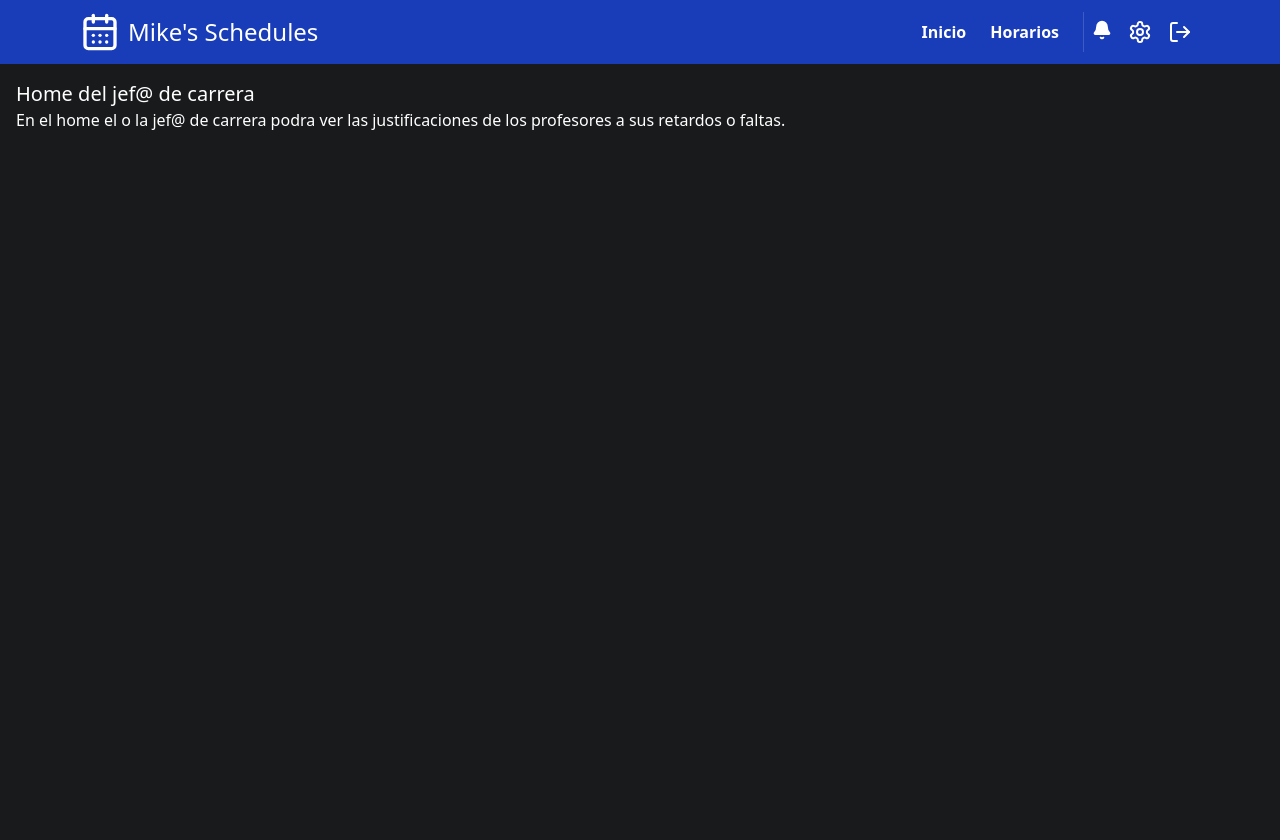
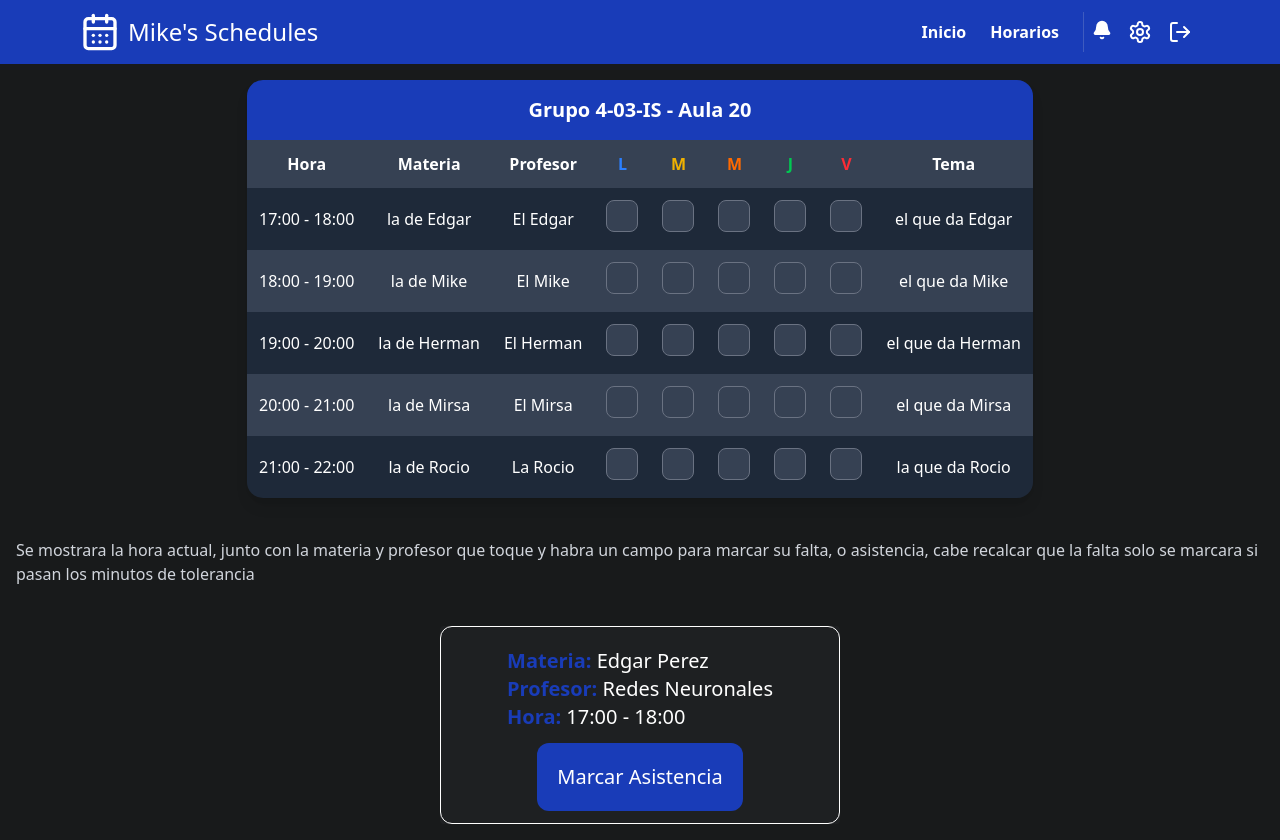
Before and after one commit to ErickDbS/Lo-de-mike, a React (Vite) app: page /home in a window 1280 px wide. Before the commit the page ends 800 px from the top, so only its background shows below. Built offline with nearby package versions, Linux system fonts and the light colour scheme.

Commit message:
creacion de la card de clase actual y modificacion al home

```diff
--- a/src/AppRoutes.tsx
+++ b/src/AppRoutes.tsx
@@ -9,7 +9,8 @@ import Reports from "./pages/reports/reports";
 import History from "./pages/history/History";
 import HomeAdmin from "./pages/Home/homeAdmin";
 
-const userRole: string = "admin";
+
+const userRole: string = "jefe";
 
 export default function AppRoutes() {
     return (
@@ -31,6 +32,7 @@ export default function AppRoutes() {
                     <Route path="/settings" element={<Settings />} />
                 </Route>
                 <Route path="/prueba" element={<Prueba />} />
+
             </Routes>
         </>
     );
--- /dev/null
+++ b/src/components/Card/Card.tsx
@@ -0,0 +1,27 @@
+interface CardProps {
+    nameProfesor: string;
+    nameMateria: string;
+    Hora:string;
+}
+
+export default function Card({nameProfesor, nameMateria, Hora}: CardProps){
+
+    return (
+        <>
+
+        <div className="grid place-items-center">
+            <div className="text-white text-4xl border border-solid rounded-xl w-100 grid place-items-center ">
+                <div className="text-xl pt-5">
+                    <p><strong className="pt-1 text-blue-800">Materia:</strong> {nameProfesor}</p>
+                    <p><strong className="pt-1 text-blue-800">Profesor: </strong> {nameMateria}</p>
+                    <p><strong className="pt-1 text-blue-800">Hora: </strong> {Hora}</p>
+                </div>
+                <button type="submit" className="bg-blue-800 p-5 mt-3 mb-3 rounded-xl cursor-pointer text-xl hover:bg-blue-900 transition">
+                    Marcar Asistencia
+                </button>
+            </div>
+        </div>
+
+        </>
+    )
+}
--- a/src/components/schedule/Schedule.tsx
+++ b/src/components/schedule/Schedule.tsx
@@ -27,10 +27,10 @@ export default function Schedule({ grupo, aula, horarios }: ScheduleProps) {
 
 
     return (
-        <div className="bg-gray-900 min-h-screen flex justify-center items-center p-6">
-            <div className="w-full max-w-5xl bg-gray-800 rounded-2xl shadow-lg overflow-hidden">
+        <div className="flex justify-center items-center rounded-2xl">
+            <div className="w-full max-w-5xl  rounded-2xl shadow-lg overflow-hidden">
                 {/* Encabezado */}
-                <div className="bg-gradient-to-r from-blue-500 to-purple-600 text-white p-4 text-center text-xl font-bold">
+                <div className="bg-blue-800 text-white p-4 text-center text-xl font-bold">
                     Grupo {grupo} - {aula}
                 </div>
 
--- a/src/pages/Home/home.tsx
+++ b/src/pages/Home/home.tsx
@@ -1,25 +1,43 @@
+import Card from "../../components/Card/Card";
+import Schedule from "../../components/schedule/Schedule";
+
 export default function Home() {
+    const horarios = [
+        {hora: "17:00 - 18:00", materia: "la de Edgar", profesor: "El Edgar", tema: "el que da Edgar"},
+        {hora: "18:00 - 19:00", materia: "la de Mike", profesor: "El Mike", tema: "el que da Mike"},
+        {hora: "19:00 - 20:00", materia: "la de Herman", profesor: "El Herman", tema: "el que da Herman"},
+        {hora: "20:00 - 21:00", materia: "la de Mirsa", profesor: "El Mirsa", tema: "el que da Mirsa"},
+        {hora: "21:00 - 22:00", materia: "la de Rocio", profesor: "La Rocio", tema: "la que da Rocio"},
+    ]
     return (
+
         <div className="flex flex-col items-center justify-center">
             {/* Se mostrara el horario ya sea del maestro o alumno, con la fila resaltada de la hora actual de clases */}
-            <div className="h-70 w-150 bg-[#1e2022] flex items-center justify-center m-10 rounded text-white">
-                <h1>Horario</h1>
+            <div className="w-full max-w-5xl flex items-center justify-center rounded text-white">
+                <Schedule
+                    grupo="4-03-IS"
+                    aula="Aula 20"
+                    horarios={horarios}
+                >
+
+                </Schedule>
             </div>
 
             {/* Se mostrara la hora actual, junto con la materia y profesor que toque y habra un campo para marcar su falta, o asistencia, cabe recalcar que la falta solo se marcara si pasan los minutos de tolerancia */}
-            <p className="text-gray-300">
+            <p className="text-gray-300 mt-10">
                 Se mostrara la hora actual, junto con la materia y profesor que
                 toque y habra un campo para marcar su falta, o asistencia, cabe
                 recalcar que la falta solo se marcara si pasan los minutos de
-                tolerancia{" "}
+                tolerancia{"  "}
             </p>
-            <div className="h-80 w-100 bg-[#1e2022] flex flex-col items-center justify-center rounded text-white">
-                <h1>Materia: Redes Neuronales Artificiales</h1>
-                <h1>Profesor: Edgar</h1>
-                <button className="bg-blue-800 p-4 rounded-md cursor-pointer">
-                    {" "}
-                    Marcar falta
-                </button>
+            <div className="mt-10 bg-[#1e2022] flex flex-col items-center justify-center rounded text-white">
+                <Card
+                nameProfesor="Edgar Perez"
+                nameMateria="Redes Neuronales"
+                Hora="17:00 - 18:00"
+                >
+
+                </Card>
             </div>
         </div>
     );
```
